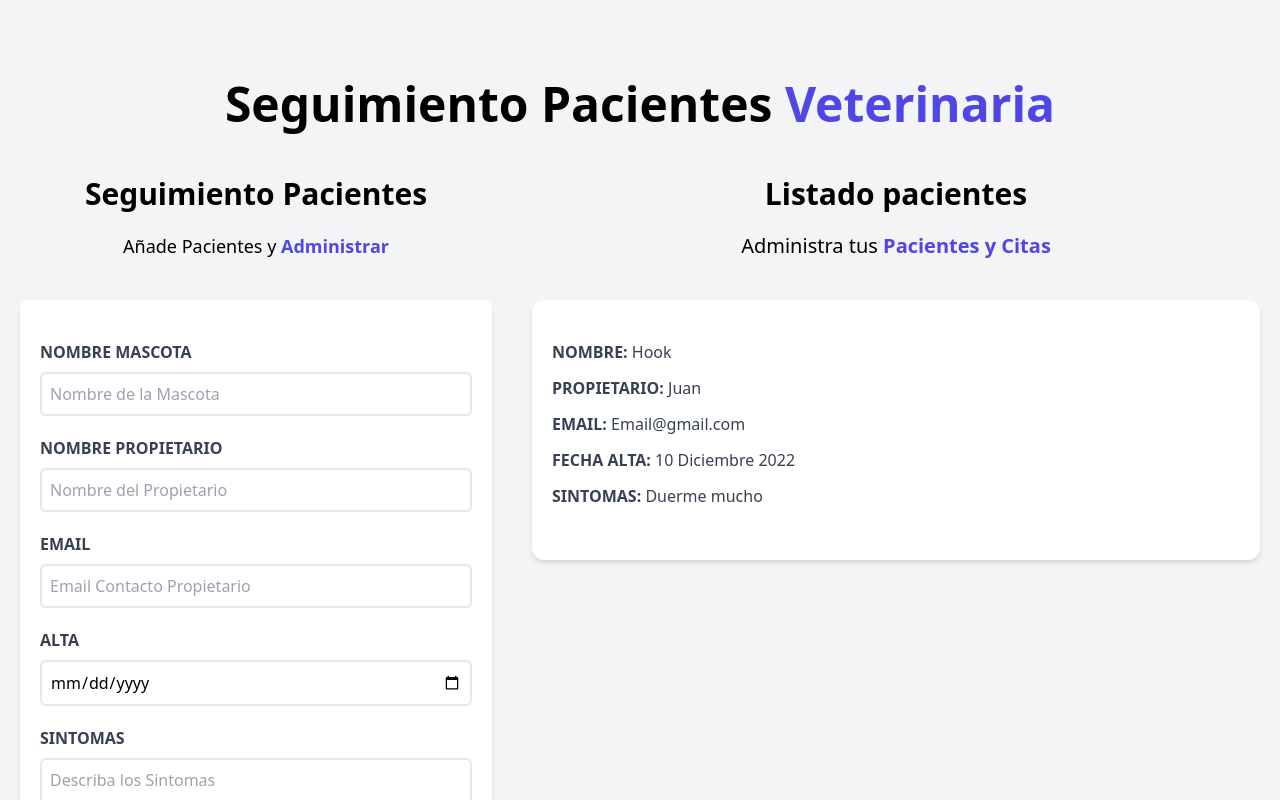
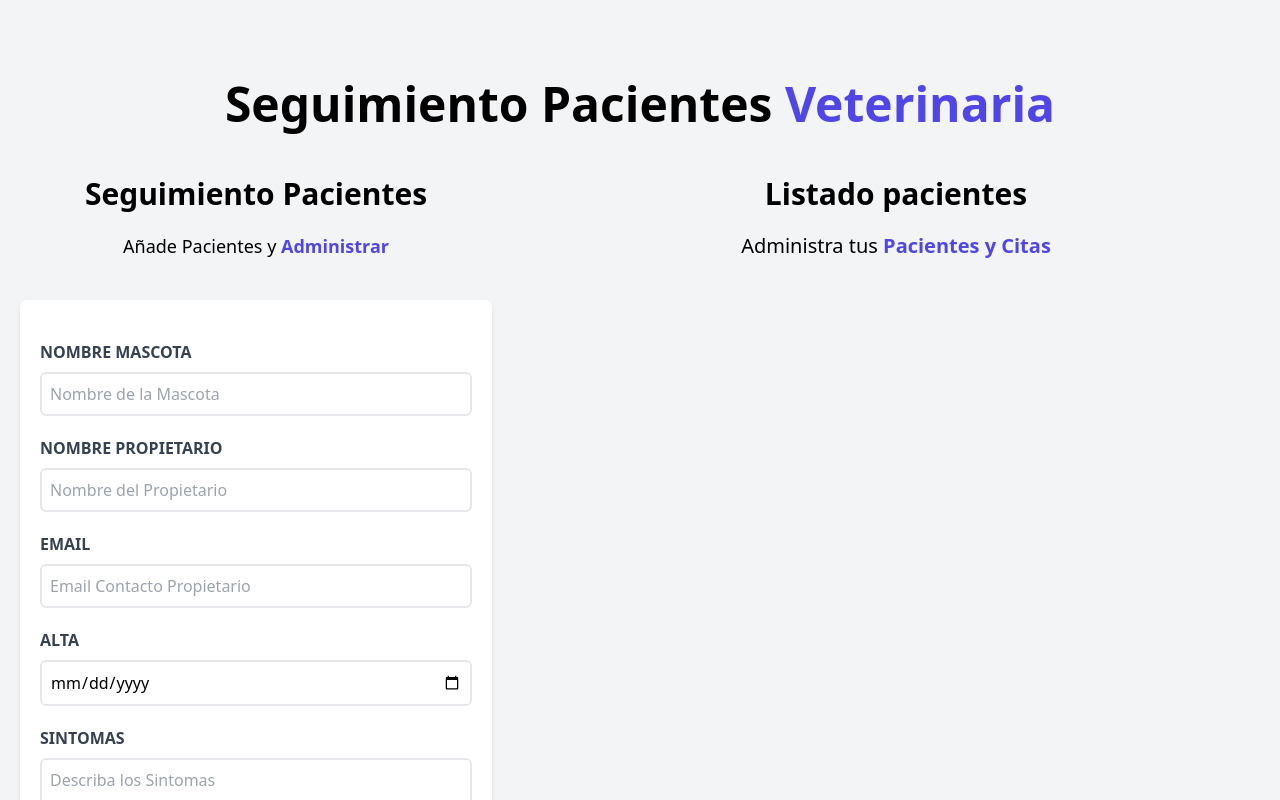
Before and after one commit to Josue0411/citas-react-, a React (Vite) app: page / in a window 1280 px wide. Shown: the top 800 px of the page. Built offline with nearby package versions, Linux system fonts and the light colour scheme.

Commit message:
iterando sobre un array en react

```diff
--- a/src/App.jsx
+++ b/src/App.jsx
@@ -9,7 +9,9 @@ function App() {
       <Header />
       <div className="mt-12 md:flex">
         <Formulario pacientes={pacientes} setPacientes={setPacientes}  />
-        <ListadoPaciente />
+        <ListadoPaciente
+          pacientes={pacientes}
+        />
       </div>
     </div>
   );
--- a/src/components/ListadoPaciente.jsx
+++ b/src/components/ListadoPaciente.jsx
@@ -9,8 +9,12 @@ const ListadoPaciente = ({ pacientes }) => {
         Administra tus {""}
         <span className="text-indigo-600 font-bold">Pacientes y Citas</span>
       </p>
+      {pacientes.map(paciente=>
+         <Paciente paciente={paciente} />
 
-      <Paciente />
+        // <Paciente paciente={paciente} />
+    )}
+
     </div>
   );
 };
```
